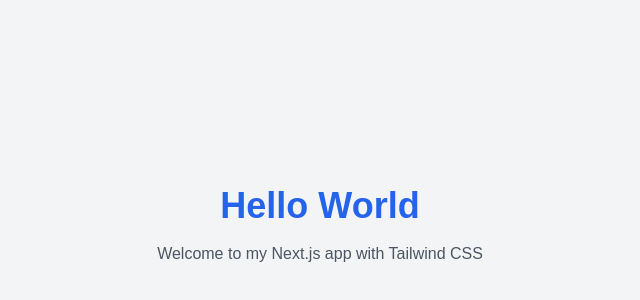
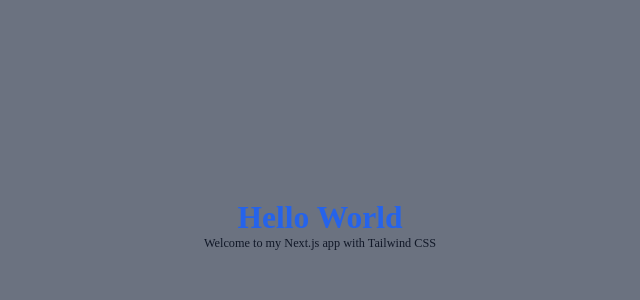
Before and after one commit to fdrive422/project-management, a Next.js app: page / in a window 1280 px wide. Shown: the part 174-474 px from the top of the page, without its empty margins (320-960 px from the left). Built offline with nearby package versions, Linux system fonts and the light colour scheme.

Commit message:
update css

```diff
--- a/src/app/globals.css
+++ b/src/app/globals.css
@@ -2,7 +2,19 @@
 @tailwind components;
 @tailwind utilities;
 
+*,
+*::before *::after {
+  box-sizing: border-box;
+}
+
+html,
+body,
 :root {
-  --font-geist-sans: "Geist", sans-serif;
-  --font-geist-mono: "Geist Mono", monospace;
+  height: 100%;
+  width: 100%;
+  @apply text-sm;
+  @apply bg-gray-500;
+  @apply text-gray-900;
+  /* --font-geist-sans: "Geist", sans-serif;
+  --font-geist-mono: "Geist Mono", monospace; */
 }
--- a/src/app/page.tsx
+++ b/src/app/page.tsx
@@ -1,12 +1,10 @@
 export default function Home() {
   return (
-    <main className="flex min-h-screen flex-col items-center justify-center p-24 bg-gray-100">
+    <main className="flex min-h-screen flex-col items-center justify-center p-24">
       <div className="text-4xl font-bold text-blue-600 hover:text-blue-800 transition-colors">
         Hello World
       </div>
-      <p className="mt-4 text-gray-600">
-        Welcome to my Next.js app with Tailwind CSS
-      </p>
+      Welcome to my Next.js app with Tailwind CSS
     </main>
   );
 }
```
